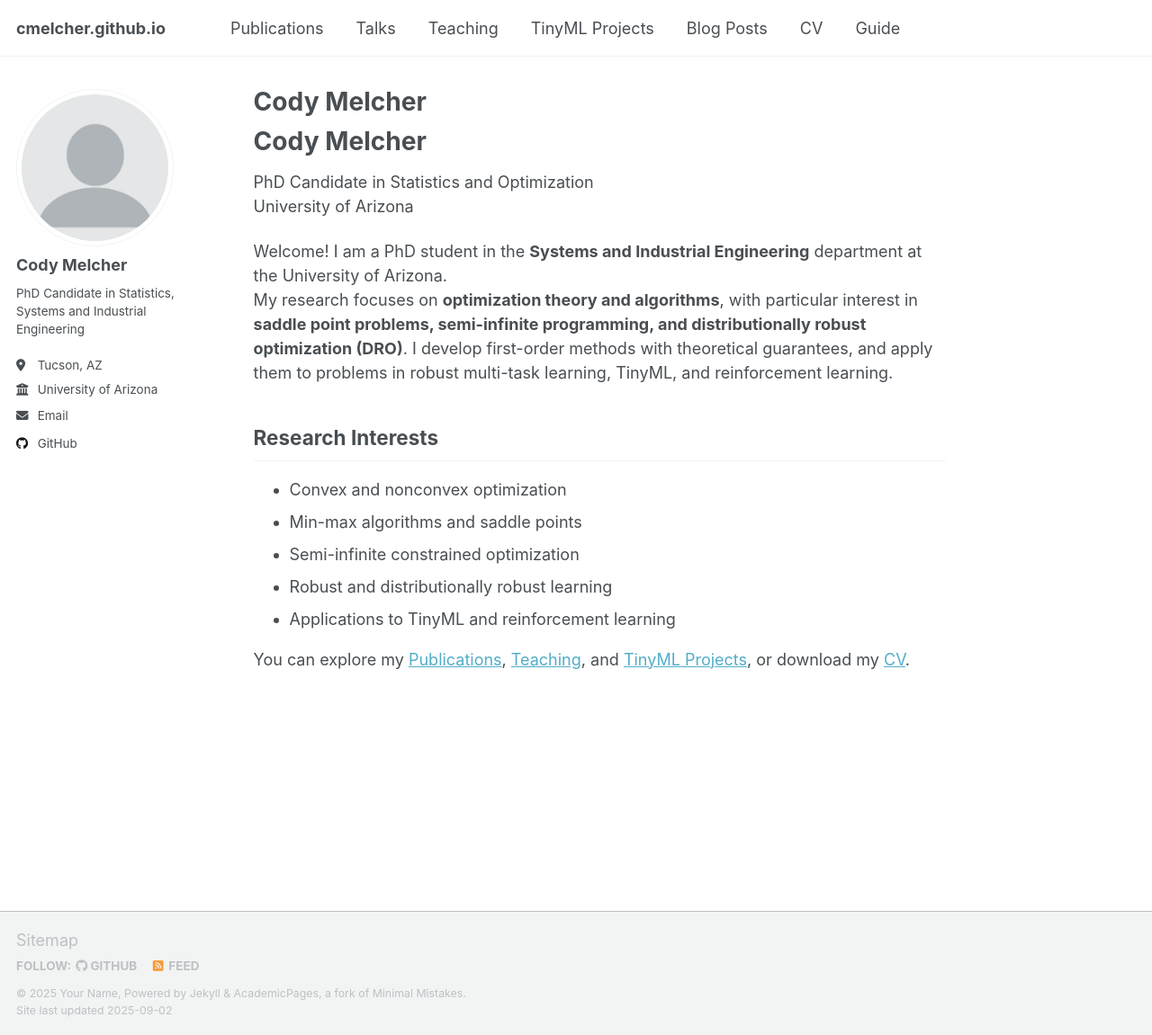
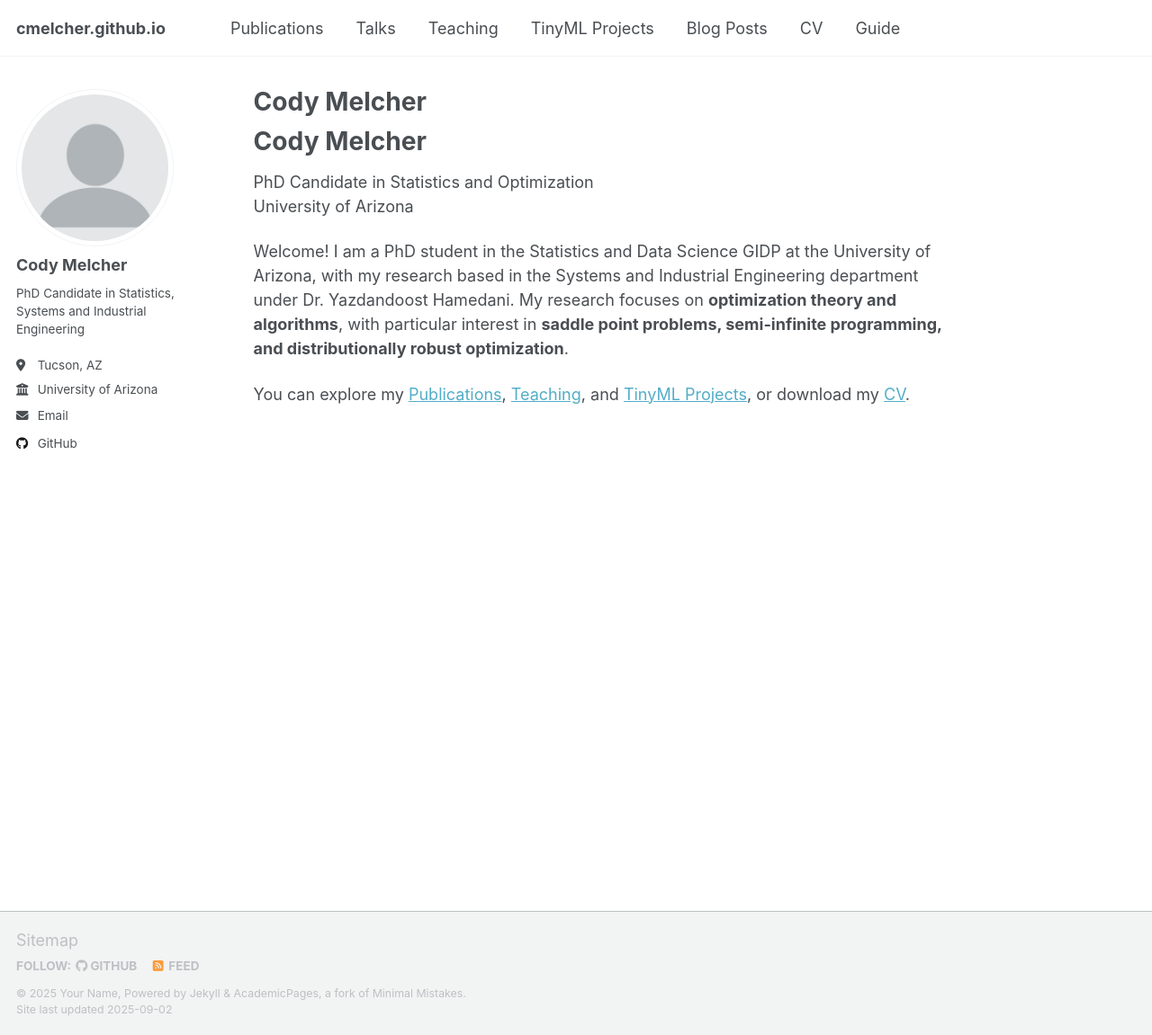
Before and after one commit to cmelcher/cmelcher.github.io, a Jekyll site: the page built from _pages/about.md, in a window 1280 px wide and 1151 px high. Shown: the whole window at 90% size. Built offline with Jekyll 4.4.1, drawn with Linux system fonts in a browser that asks for light colours; a script that is not in the unit is left out.

Commit message:
Update about.md

```diff
--- a/_pages/about.md
+++ b/_pages/about.md
@@ -8,14 +8,9 @@ permalink: /
 PhD Candidate in Statistics and Optimization
 University of Arizona
 
-Welcome! I am a PhD student in the **Systems and Industrial Engineering** department at the University of Arizona.
-My research focuses on **optimization theory and algorithms**, with particular interest in **saddle point problems, semi-infinite programming, and distributionally robust optimization (DRO)**. I develop first-order methods with theoretical guarantees, and apply them to problems in robust multi-task learning, TinyML, and reinforcement learning.
+Welcome! I am a PhD student in the Statistics and Data Science GIDP at the University of Arizona, with my research based in the Systems and Industrial Engineering department under Dr. Yazdandoost Hamedani.
+My research focuses on **optimization theory and algorithms**, with particular interest in **saddle point problems, semi-infinite programming, and distributionally robust optimization**.
 
-## Research Interests
-- Convex and nonconvex optimization
-- Min-max algorithms and saddle points
-- Semi-infinite constrained optimization
-- Robust and distributionally robust learning
-- Applications to TinyML and reinforcement learning
+
 
 You can explore my [Publications](/publications/), [Teaching](/teaching/), and [TinyML Projects](/tinyml/), or download my [CV](/cv/).
```
